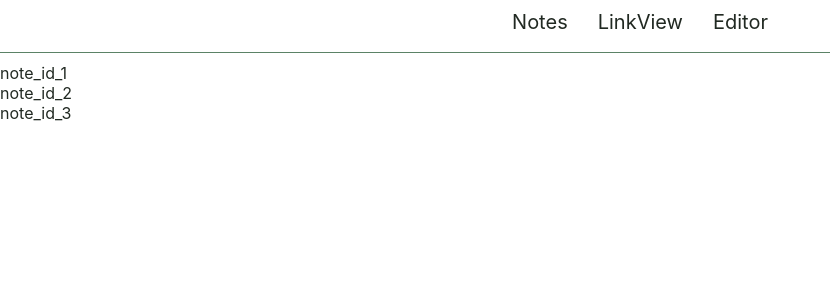
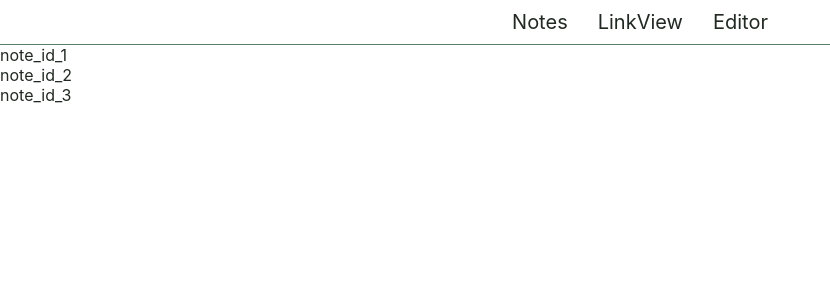
Before and after one commit to mnnaegel/NoteNexus, a Next.js app in the folder client/: page /LinkView in a window 1280 px wide. Shown: the top 300 px of the page, without its empty margins (0-830 px from the left). Built offline with nearby package versions, Linux system fonts and the light colour scheme.

Commit message:
styles wip

```diff
--- a/client/src/components/Header/Header.module.scss
+++ b/client/src/components/Header/Header.module.scss
@@ -6,12 +6,17 @@
     justify-content: center;
     gap: 30px;
     font-size: 20px; // change later
-    margin: 10px auto;
-    padding-bottom: 18px;
+    margin: 0 auto;
+    padding: 10px 0;
     border-bottom: 1px solid $viridian;
 
     &__item {
       color: $black-olive;
+      transition: 300ms;
+      &:hover {
+        font-weight: 600;
+        color: $brunswick-green;
+      }
     }
   }
 }
--- a/client/src/components/Header/Header.tsx
+++ b/client/src/components/Header/Header.tsx
@@ -19,7 +19,7 @@ function Header({ isNotLoggedIn }: IHeaderProps) {
       <div className={styles.Header__navigationBar}>
         {allowedPages.map((page) => (
           <Link
-            className={styles.NavigationBar__item}
+            className={styles.Header__navigationBar__item}
             href={page.href}
             key={page.name}
           >
--- a/client/src/pages/NoteList/NoteList.module.scss
+++ b/client/src/pages/NoteList/NoteList.module.scss
@@ -2,6 +2,7 @@
 @import "../../styles/breakpoints.scss";
 
 .NoteList {
+  padding-top: 20px;
   height: calc(100vh - 87px);
   display: flex;
   flex-direction: column;
@@ -45,7 +46,7 @@
       &__errors {
         position: absolute; // change later
         right: 50%;
-        top: 62px;
+        top: 47px;
         color: red;
         font-size: 14px;
       }
```
